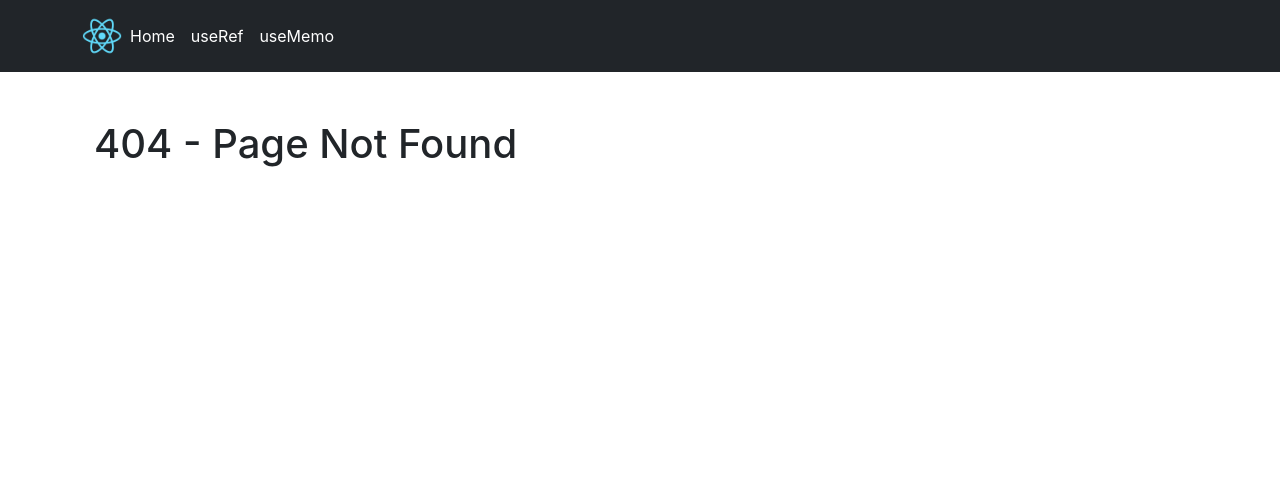
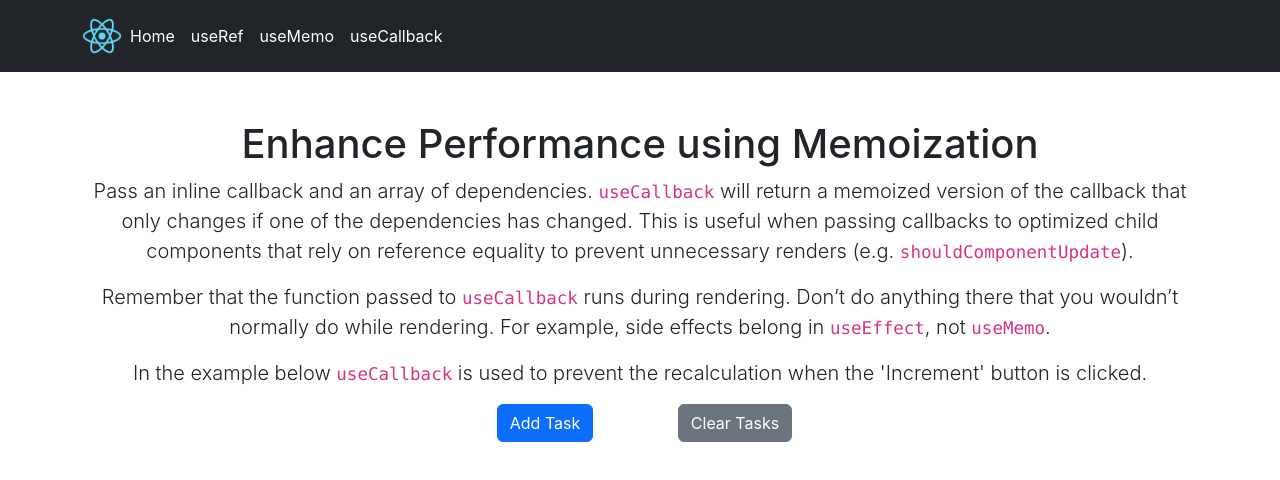
Before and after one commit to JordonOsborne/React-Sandbox, a React (Create React App) app: page /useCallback in a window 1280 px wide. Before the commit this address had no page. Shown: the top 480 px of the page. Built offline with nearby package versions, Linux system fonts and the light colour scheme.

Commit message:
Example of useCallback added

```diff
--- a/src/App.js
+++ b/src/App.js
@@ -3,6 +3,7 @@ import Header from "./Components/Header"
 import Home from "./Pages/Home"
 import UseRef from "./Pages/UseRef"
 import UseMemo from "./Pages/UseMemo"
+import UseCallback from "./Pages/UseCallback"
 import NotFound from "./Pages/NotFound"
 import "./App.css"
 
@@ -16,6 +17,7 @@ function App() {
             <Route path='/' element={<Home />} />
             <Route path='/useRef' element={<UseRef />} />
             <Route path='/useMemo' element={<UseMemo />} />
+            <Route path='/useCallback' element={<UseCallback />} />
             <Route path='/*' element={<NotFound />} />
           </Routes>
         </main>
--- /dev/null
+++ b/src/Components/Button.jsx
@@ -0,0 +1,13 @@
+import React from "react"
+// Example of how to wrap a component for the useCallback Hook
+
+function Button({ action, type, text }) {
+  return (
+    <div className='col-2'>
+      <button className={`btn btn-${type} d-block mx-auto`} onClick={action}>
+        {text}
+      </button>
+    </div>
+  )
+}
+export default React.memo(Button)
--- /dev/null
+++ b/src/Components/Examples/UseCallback.jsx
@@ -0,0 +1,46 @@
+import React, { useState, useCallback } from "react"
+import Button from "../Button"
+
+function UseCallbackExample() {
+  const [tasks, setTasks] = useState([])
+
+  // Exmple of Internal Child Component
+  const addTask = useCallback(() => {
+    setTasks((prevState) => [...prevState, "Some New Task"])
+  }, [setTasks])
+
+  // Example of External Child Component
+  const clearTask = useCallback(() => {
+    setTasks([])
+  }, [setTasks])
+
+  return (
+    <div>
+      <div className='row justify-content-center'>
+        <AddButton addTask={addTask} />
+        <Button action={clearTask} type='secondary' text='Clear Tasks' />
+      </div>
+      <ul className='list-group-flush my-4 px-4'>
+        {tasks.map((task, index) => {
+          return (
+            <li className='list-group-item text-center' key={index}>
+              {task}
+            </li>
+          )
+        })}
+      </ul>
+    </div>
+  )
+}
+
+const AddButton = React.memo(({ addTask }) => {
+  console.log("Button Rendered")
+  return (
+    <div className='col-2'>
+      <button className={`btn btn-primary d-block mx-auto`} onClick={addTask}>
+        Add Task
+      </button>
+    </div>
+  )
+})
+export default UseCallbackExample
--- a/src/Components/Navigation.jsx
+++ b/src/Components/Navigation.jsx
@@ -34,6 +34,16 @@ function Navigation() {
           useMemo
         </Link>
       </li>
+      <li>
+        <Link
+          to='/UseCallback'
+          className={`nav-link px-2 text-${
+            path === "/UseCallback" ? "secondary" : "white"
+          }`}
+        >
+          useCallback
+        </Link>
+      </li>
     </ul>
   )
 }
--- a/src/Components/Sandboxes.jsx
+++ b/src/Components/Sandboxes.jsx
@@ -41,6 +41,20 @@ function Sandboxes() {
             </div>
           </Link>
         </div>
+        <div className='col-4 g-3'>
+          <Link to='/UseCallback' className='text-reset text-decoration-none'>
+            <div className='col d-flex align-items-start'>
+              <div>
+                <h4 className='fw-bold mb-0'>useCallback Hook</h4>
+                <p>
+                  This hook will only recompute the memoized callback when one
+                  of the dependencies has changed. This optimization helps to
+                  avoid expensive calculations on every render.
+                </p>
+              </div>
+            </div>
+          </Link>
+        </div>
       </div>
     </div>
   )
--- /dev/null
+++ b/src/Pages/UseCallback.jsx
@@ -0,0 +1,29 @@
+import UseCallbackExample from "../Components/Examples/UseCallback"
+
+function UseCallback() {
+  return (
+    <>
+      <h1 className='text-center'>Enhance Performance using Memoization</h1>
+      <p className='lead text-center'>
+        Pass an inline callback and an array of dependencies.{" "}
+        <code>useCallback</code> will return a memoized version of the callback
+        that only changes if one of the dependencies has changed. This is useful
+        when passing callbacks to optimized child components that rely on
+        reference equality to prevent unnecessary renders (e.g.{" "}
+        <code>shouldComponentUpdate</code>).
+      </p>
+      <p className='lead text-center'>
+        Remember that the function passed to <code>useCallback</code> runs
+        during rendering. Don’t do anything there that you wouldn’t normally do
+        while rendering. For example, side effects belong in{" "}
+        <code>useEffect</code>, not <code>useMemo</code>.
+      </p>
+      <p className='lead text-center'>
+        In the example below <code>useCallback</code> is used to prevent the
+        recalculation when the 'Increment' button is clicked.
+      </p>
+      <UseCallbackExample />
+    </>
+  )
+}
+export default UseCallback
```
